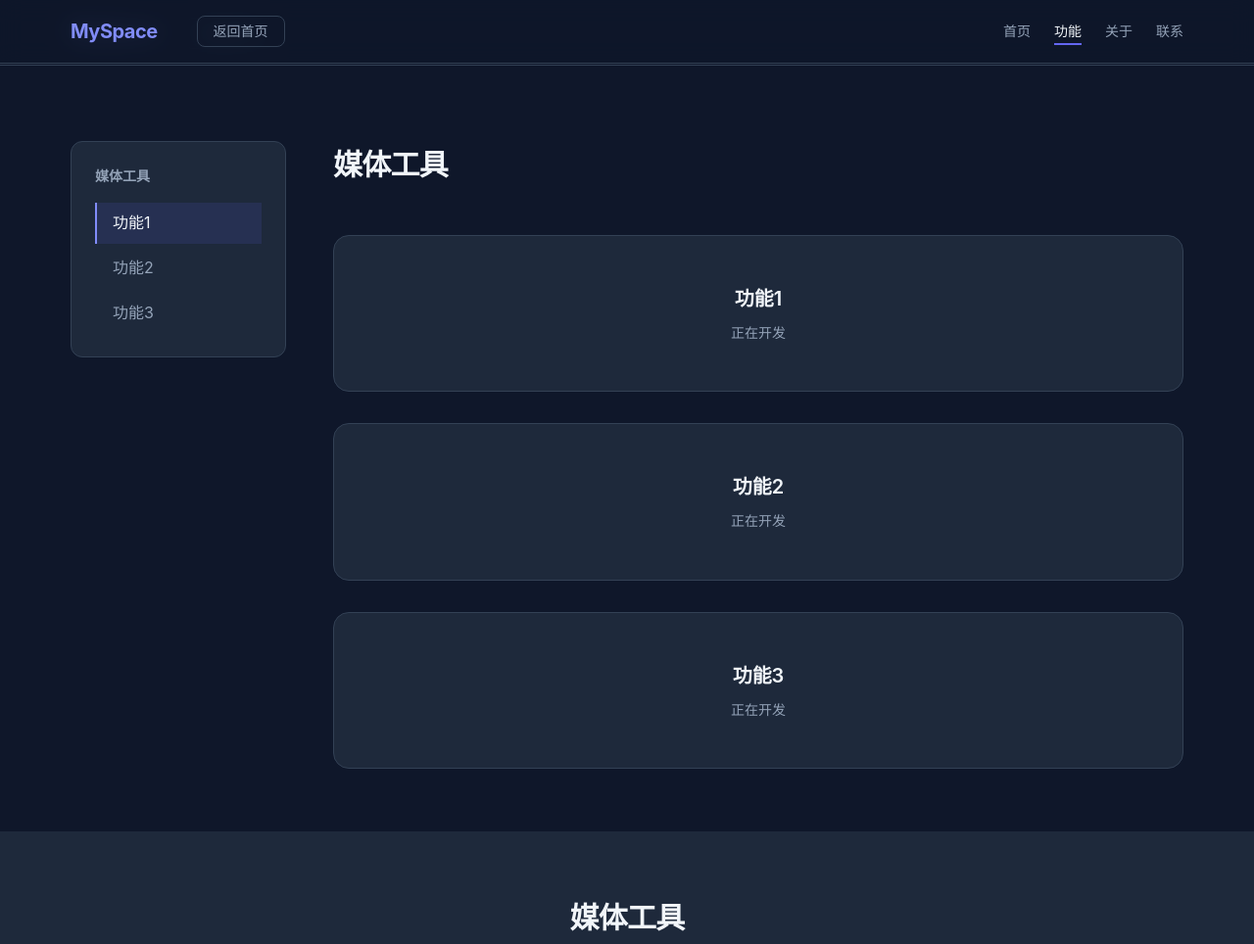
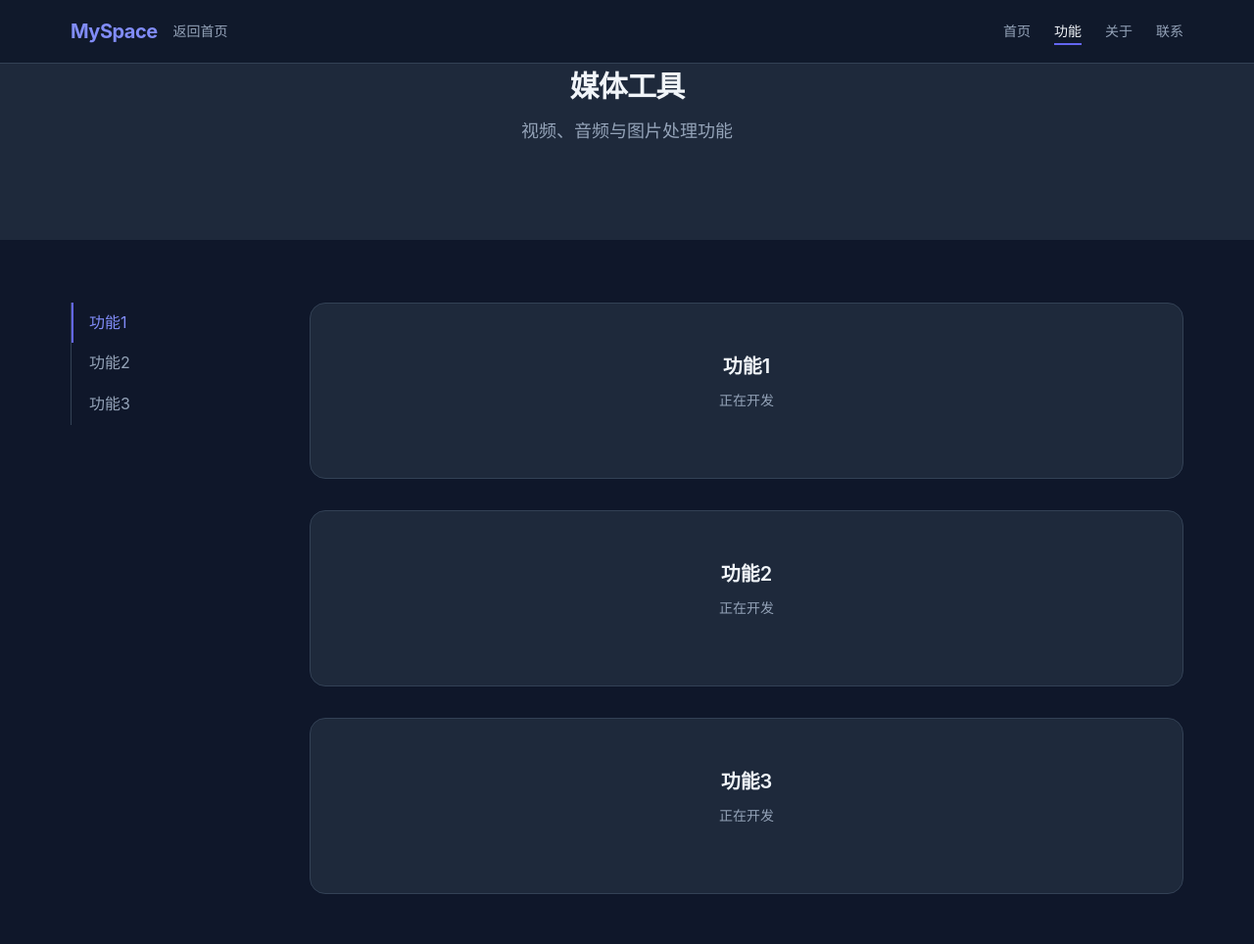
Before and after one commit to Tom-18c/Projects_MySpace, a plain HTML site: page media.html in a window 1280 px wide. Shown: the top 964 px of the page at 98% size. Drawn offline with Linux system fonts and the light colour scheme.

Commit message:
20260824-新建媒体页面2

```diff
--- a/css/style.css
+++ b/css/style.css
@@ -514,88 +514,6 @@
 }
 
 /* ========================================
-   功能子页面
-   ======================================== */
-.feature-page {
-  min-height: 100vh;
-  padding: calc(5rem + var(--spacing-3xl)) 0 var(--spacing-3xl);
-  background-color: var(--color-bg);
-}
-
-.feature-page-layout {
-  display: grid;
-  grid-template-columns: 220px minmax(0, 1fr);
-  gap: var(--spacing-2xl);
-  align-items: start;
-}
-
-.internal-nav {
-  position: sticky;
-  top: 6rem;
-  padding: var(--spacing-lg);
-  background-color: var(--color-bg-secondary);
-  border: 1px solid var(--color-border);
-  border-radius: var(--radius-lg);
-}
-
-.internal-nav-title {
-  margin-bottom: var(--spacing-md);
-  color: var(--color-text-secondary);
-  font-size: var(--font-size-sm);
-  font-weight: 600;
-}
-
-.internal-nav-list {
-  display: grid;
-  gap: var(--spacing-xs);
-}
-
-.internal-nav-link {
-  display: block;
-  padding: var(--spacing-sm) var(--spacing-md);
-  border-left: 2px solid transparent;
-  color: var(--color-text-secondary);
-  transition: all var(--transition-fast);
-}
-
-.internal-nav-link:hover,
-.internal-nav-link.active {
-  border-left-color: var(--color-primary-light);
-  color: var(--color-text);
-  background-color: rgba(99, 102, 241, 0.12);
-}
-
-.feature-page-content {
-  min-width: 0;
-}
-
-.feature-page-title {
-  margin-bottom: var(--spacing-2xl);
-  text-align: left;
-}
-
-.feature-page-content .features-grid {
-  grid-template-columns: 1fr;
-}
-
-.back-link {
-  display: inline-flex;
-  align-items: center;
-  margin-left: var(--spacing-lg);
-  padding: var(--spacing-xs) var(--spacing-md);
-  border: 1px solid var(--color-border);
-  border-radius: var(--radius-md);
-  color: var(--color-text-secondary);
-  font-size: var(--font-size-sm);
-  transition: all var(--transition-fast);
-}
-
-.back-link:hover {
-  border-color: var(--color-primary);
-  color: var(--color-text);
-}
-
-/* ========================================
    页脚
    ======================================== */
 .footer {
--- a/media.html
+++ b/media.html
@@ -9,60 +9,6 @@
 </head>
 <body>
 
-  <nav class="navbar">
-    <div class="container">
-      <div>
-        <a href="index.html" class="navbar-brand">MySpace</a>
-        <a href="index.html" class="back-link">返回主页</a>
-      </div>
-    </div>
-  </nav>
-
-  <main class="feature-page">
-    <div class="container feature-page-layout">
-      <aside class="internal-nav" aria-label="媒体工具导航">
-        <p class="internal-nav-title">媒体工具</p>
-        <ul class="internal-nav-list">
-          <li><a href="#feature-1" class="internal-nav-link active">功能1</a></li>
-          <li><a href="#feature-2" class="internal-nav-link">功能2</a></li>
-          <li><a href="#feature-3" class="internal-nav-link">功能3</a></li>
-        </ul>
-      </aside>
-
-      <section class="feature-page-content">
-        <h1 class="section-title feature-page-title">媒体工具</h1>
-        <div class="features-grid">
-          <div id="feature-1" class="feature-card">
-            <h2 class="feature-title">功能1</h2>
-            <p class="feature-desc">正在开发</p>
-          </div>
-          <div id="feature-2" class="feature-card">
-            <h2 class="feature-title">功能2</h2>
-            <p class="feature-desc">正在开发</p>
-          </div>
-          <div id="feature-3" class="feature-card">
-            <h2 class="feature-title">功能3</h2>
-            <p class="feature-desc">正在开发</p>
-          </div>
-        </div>
-      </section>
-    </div>
-  </main>
-
-  <script src="js/main.js"></script>
-</body>
-</html><!DOCTYPE html>
-<html lang="zh-CN">
-<head>
-  <meta charset="UTF-8">
-  <meta name="viewport" content="width=device-width, initial-scale=1.0">
-  <meta name="description" content="MySpace 媒体工具">
-  <title>媒体工具 | MySpace</title>
-  <link rel="stylesheet" href="css/style.css">
-</head>
-<body>
-
-  <!-- 导航栏 -->
   <nav class="navbar">
     <div class="container">
       <div class="navbar-brand-group">
```
